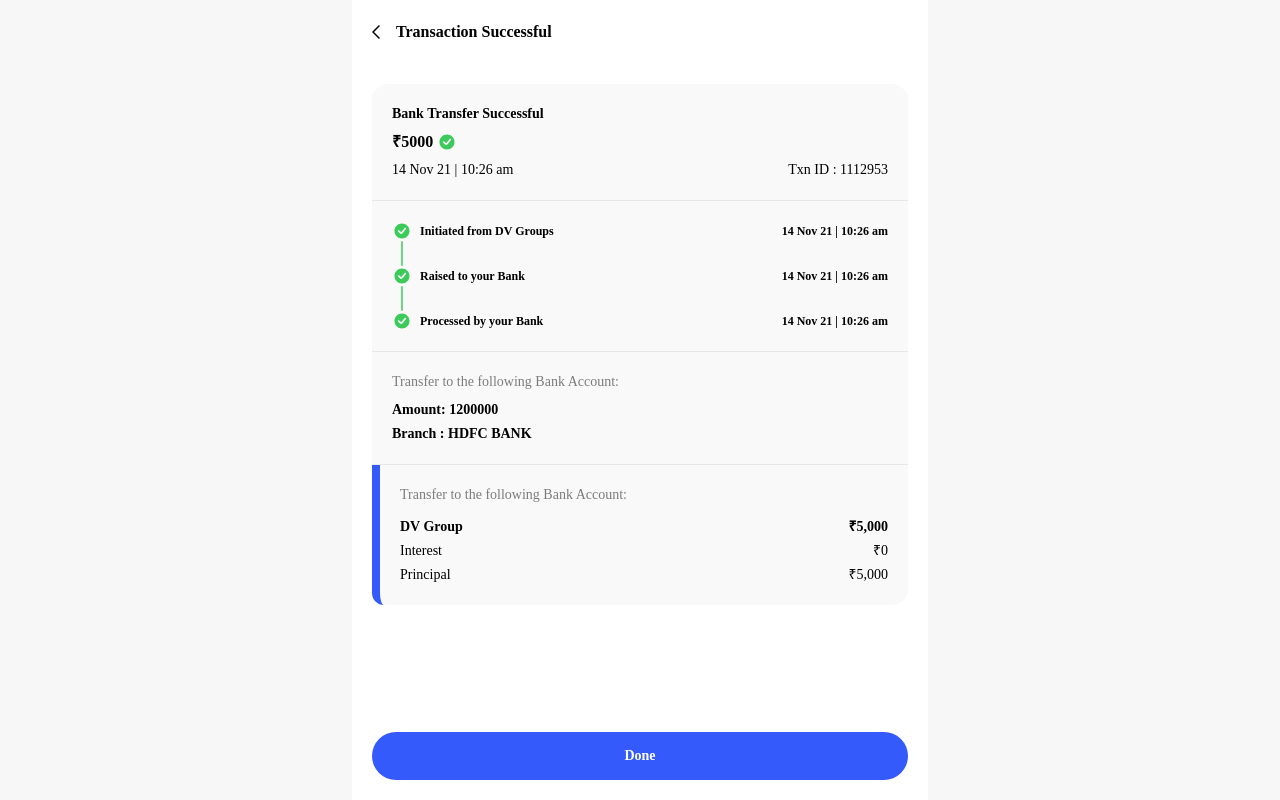
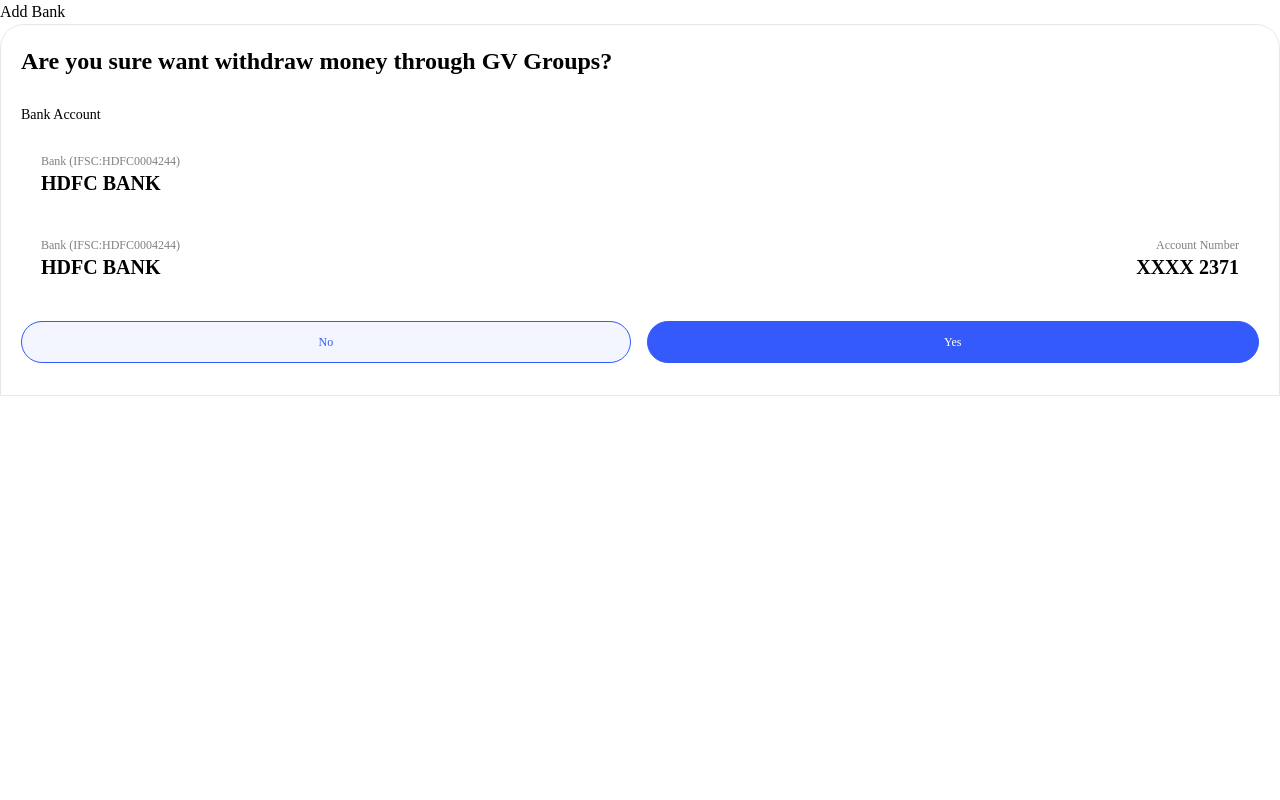
Before and after one commit to codeAntu/DV_3.0, a React (Vite) app: page / in a window 1280 px wide. Built offline with nearby package versions, Linux system fonts and the light colour scheme; a web font is replaced by a local one.

Commit message:
feat: Add WithdrawPopup and WithdrawSurePopup screens
The WithdrawPopup and WithdrawSurePopup screens were added to the App component to implement the functionality for withdrawing funds from the user's account.

```diff
--- a/src/App.tsx
+++ b/src/App.tsx
@@ -21,6 +21,8 @@
 import AddMoney from './screens/AddMoney'
 import Plans from './screens/Plans'
 import Transaction from './screens/Transaction'
+import WithdrawPopup from './screens/WithdrawPopup'
+import WithdrawSurePopup from './screens/WithdrawSurePopup'
 
 function App() {
   const [count, setCount] = useState(0)
@@ -46,7 +48,9 @@
       {/* <Balance />  */}
       {/* <AddMoney /> */}
       {/* <Plans /> */}
-      <Transaction />
+      {/* <Transaction /> */}
+      {/* <WithdrawPopup /> */}
+      <WithdrawSurePopup />
     </>
   )
 }
--- a/src/css/index.css
+++ b/src/css/index.css
@@ -331,8 +331,8 @@
     @apply animateFedIn fixed left-0 top-0 z-10 hidden h-[100dvh]  w-full bg-black duration-500;
   }
 
-  .addBank {
-    @apply fixed -bottom-full left-0 z-20 flex w-full flex-col items-center gap-4 rounded-t-3xl border bg-white p-5 duration-500;
+  .popOver {
+    @apply fixed  left-0 z-20 flex w-full flex-col items-center gap-4 rounded-t-3xl border bg-white p-5 duration-500;
   }
   .popUp {
     @apply fixed  left-0 top-0 z-30 hidden h-[100dvh] w-full items-center justify-center bg-black/20;
--- a/src/screens/Transaction.tsx
+++ b/src/screens/Transaction.tsx
@@ -59,7 +59,7 @@
             </div>
             <hr />
             <div className='grid gap-3 rounded-b-xl border-l-8 border-accent p-5'>
-              <div className='text-sm font-medium text-black/50'>Transfer to the following Bank Account:</div>
+              <div className='text-sm font-medium text-black/50'>Withdrawn From:</div>
               <div className='grid gap-1'>
                 <div className='flex items-center justify-between gap-2 text-sm font-extrabold'>
                   <div>DV Group</div>
--- /dev/null
+++ b/src/screens/WithdrawPopup.tsx
@@ -0,0 +1,49 @@
+export default function WithdrawPopup() {
+  return (
+    <div>
+      <button id='addBankButton'>Click</button>
+      <div id='addBank' className='popOver gap-7'>
+        <div className='w-full text-center text-2xl font-semibold'>Withdraw from DV Groups</div>
+
+        <div className='flex w-full flex-col items-center gap-5'>
+          <div className='flex w-full items-center justify-between gap-2'>
+            <div className='text-xl'>Withdraw</div>
+            <input
+              type='text'
+              className='w-5/12 border-b-2 border-accent bg-accent/10 px-3 py-2 text-right text-2xl font-semibold outline-none placeholder:text-lg placeholder:font-semibold'
+              placeholder='Amount'
+            />
+          </div>
+          <hr className='w-full border-t border-dashed border-accent' />
+
+          <div className='flex w-full items-center justify-between gap-2'>
+            <div className='text-xl'>Max. Amount</div>
+            <div className='w-1/2 border-b-2 border-transparent px-3 py-2 text-right text-2xl font-semibold'>
+              ₹5,000
+            </div>
+          </div>
+          <hr className='w-full border-t border-dashed border-accent' />
+        </div>
+        <div className='px-5 grid gap-3 py-2'>
+          <div className="w-1">
+            <svg width='19' height='15' viewBox='0 0 19 15' fill='none' xmlns='http://www.w3.org/2000/svg'>
+              <path
+                d='M10.264 7.24L13.912 0.839996H18.328L15.384 7.24H17.624L16.92 14.216H9.56L10.264 7.24ZM0.92 14.216L1.624 7.24L5.272 0.839996H9.688L6.744 7.24H8.984L8.28 14.216H0.92Z'
+                fill='#345AFB'
+              />
+            </svg>
+          </div>
+          Earn up to ₹1000 annually when you stay invested
+        </div>
+        <div className='flex w-full items-center justify-center py-3'>
+          <button className='button rounded-full' id='btn'>
+            Withdraw Money
+          </button>
+        </div>
+      </div>
+      <div className='close' id='close'>
+        Close
+      </div>
+    </div>
+  )
+}
--- /dev/null
+++ b/src/screens/WithdrawSurePopup.tsx
@@ -0,0 +1,44 @@
+export default function WithdrawSurePopup() {
+  return (
+    <div>
+      <button id='addBankButton'>Add Bank</button>
+      <div id='addBank' className='popOver gap-7'>
+        <div className='w-full text-2xl font-semibold'>Are you sure want withdraw money through GV Groups?</div>
+
+        <div className='w-full text-sm'>Bank Account</div>
+
+        <div className='flex w-full flex-col items-center gap-10 px-5'>
+          <div className='flex w-full items-center justify-between gap-2'>
+            <div>
+              <div className='text-xs text-black/50'>Bank (IFSC:HDFC0004244)</div>
+              <div className='text-xl font-bold'>HDFC BANK</div>
+            </div>
+
+          </div>
+
+          <div className='flex w-full items-center justify-between gap-2'>
+            <div>
+              <div className='text-xs text-black/50'>Bank (IFSC:HDFC0004244)</div>
+              <div className='text-xl font-bold'>HDFC BANK</div>
+            </div>
+            <div className='text-right'>
+              <div className='text-xs text-black/50'>Account Number</div>
+              <div className='text-xl font-bold'>XXXX 2371</div>
+            </div>
+          </div>
+        </div>
+        <div className='flex w-full items-center justify-between py-3 gap-4'>
+        <button className='buttonRounded2 flex-grow' id='btn'>
+            No
+          </button>
+          <button className='buttonRounded flex-grow' id='btn'>
+            Yes
+          </button>
+        </div>
+      </div>
+      <div className='close' id='close'>
+        Close
+      </div>
+    </div>
+  )
+}
```
